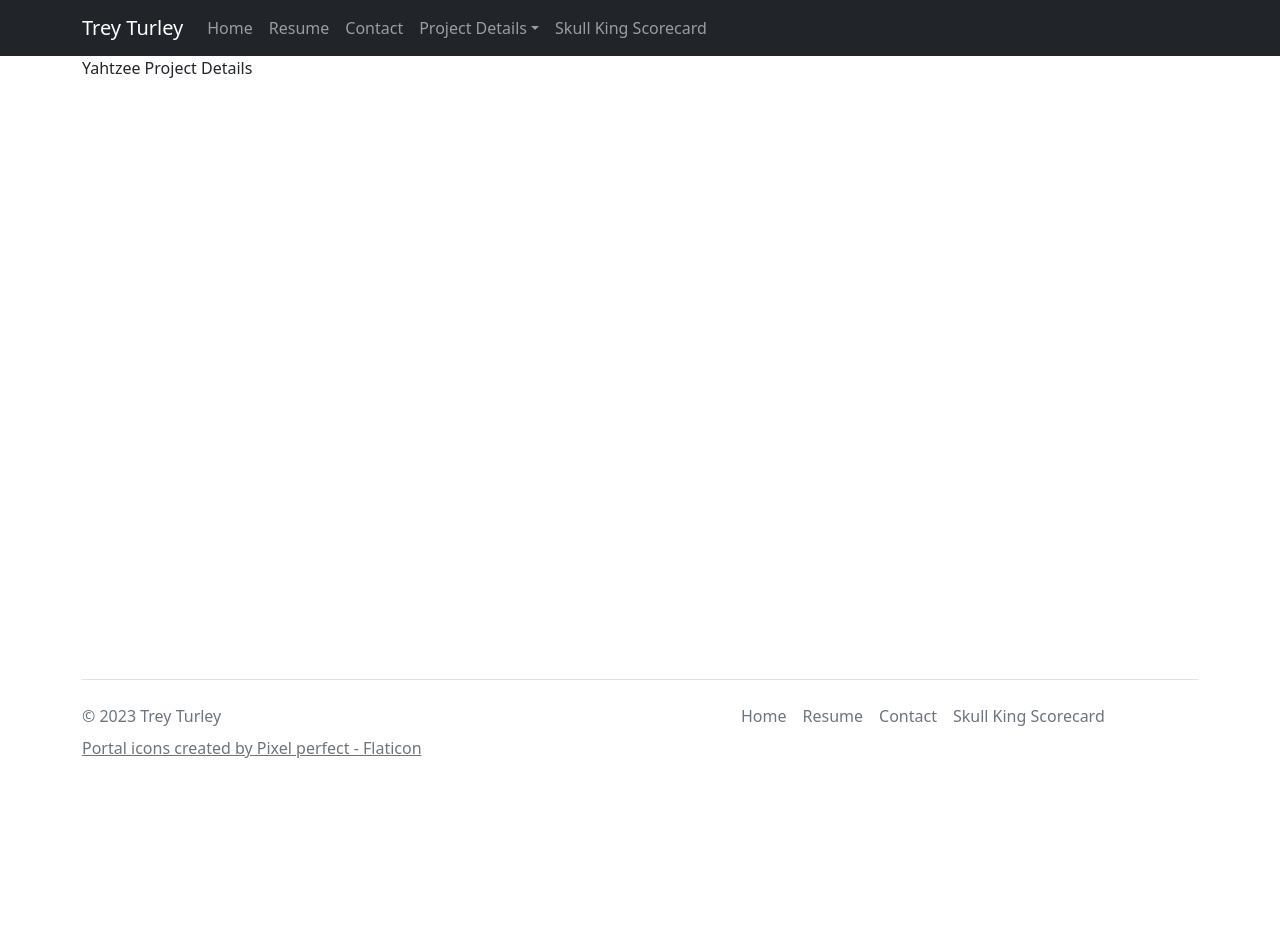
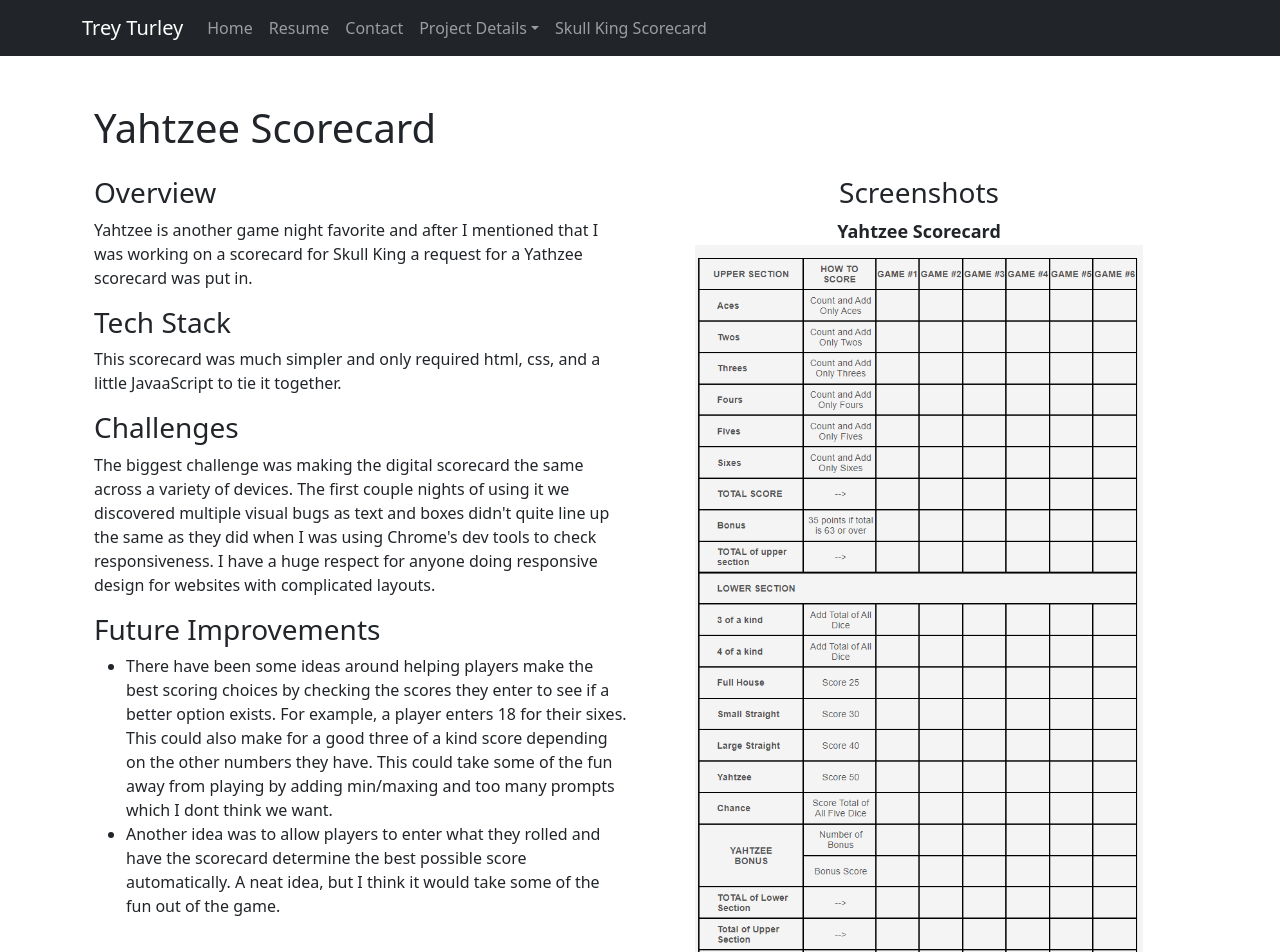
Before and after one commit to treyturley/treyturley.com, a React (Create React App) app: page /projects/yahtzee-scorecard in a window 1280 px wide. Shown: the top 952 px of the page. Before the commit the page ends 800 px from the top, so only its background shows below. Built offline with nearby package versions, Linux system fonts and the light colour scheme; the HTML template or start-up script is replaced by a standard one.

Commit message:
adds copy for yahtzee project details

```diff
--- a/src/pages/projects/Yahtzee.jsx
+++ b/src/pages/projects/Yahtzee.jsx
@@ -1,7 +1,73 @@
+import { Col, Container, Row } from 'react-bootstrap';
+import Slider from '../../components/Slider';
+
 function Yahtzee() {
-  return <div>Yahtzee Project Details</div>;
+  // TODO: Copy for motiviation for this project, tech stack selection and why, any challenges faced, and next features that could be added
 
-  // TODO: Copy for motiviation for this project, tech stack selection and why, any challenges faced, and next features that could be added
+  const yahtzeeImages = [
+    {
+      description: 'Yahtzee Scorecard',
+      imagePath: '../images/Yahtzee_Scorecard.png',
+    },
+  ];
+
+  return (
+    <Container>
+      <main>
+        <h1 className='mt-5'>Yahtzee Scorecard</h1>
+        <section className='mt-4'>
+          <Row>
+            <Col sm={{ span: 6 }}>
+              <h3>Overview</h3>
+              <p>
+                Yahtzee is another game night favorite and after I mentioned
+                that I was working on a scorecard for Skull King a request for a
+                Yathzee scorecard was put in.
+              </p>
+              <h3>Tech Stack</h3>
+              <p>
+                This scorecard was much simpler and only required html, css, and
+                a little JavaaScript to tie it together.
+              </p>
+              <h3>Challenges</h3>
+              <p>
+                The biggest challenge was making the digital scorecard the same
+                across a variety of devices. The first couple nights of using it
+                we discovered multiple visual bugs as text and boxes didn't
+                quite line up the same as they did when I was using Chrome's dev
+                tools to check responsiveness. I have a huge respect for anyone
+                doing responsive design for websites with complicated layouts.
+              </p>
+              <h3>Future Improvements</h3>
+              <ul>
+                <li>
+                  There have been some ideas around helping players make the
+                  best scoring choices by checking the scores they enter to see
+                  if a better option exists. For example, a player enters 18 for
+                  their sixes. This could also make for a good three of a kind
+                  score depending on the other numbers they have. This could
+                  take some of the fun away from playing by adding min/maxing
+                  and too many prompts which I dont think we want.
+                </li>
+                <li>
+                  Another idea was to allow players to enter what they rolled
+                  and have the scorecard determine the best possible score
+                  automatically. A neat idea, but I think it would take some of
+                  the fun out of the game.
+                </li>
+              </ul>
+            </Col>
+            <Col sm={{ span: 6 }}>
+              <div className='slider-div'>
+                <h3 className='text-center'>Screenshots</h3>
+                <Slider images={yahtzeeImages} />
+              </div>
+            </Col>
+          </Row>
+        </section>
+      </main>
+    </Container>
+  );
 }
 
 export default Yahtzee;
```
